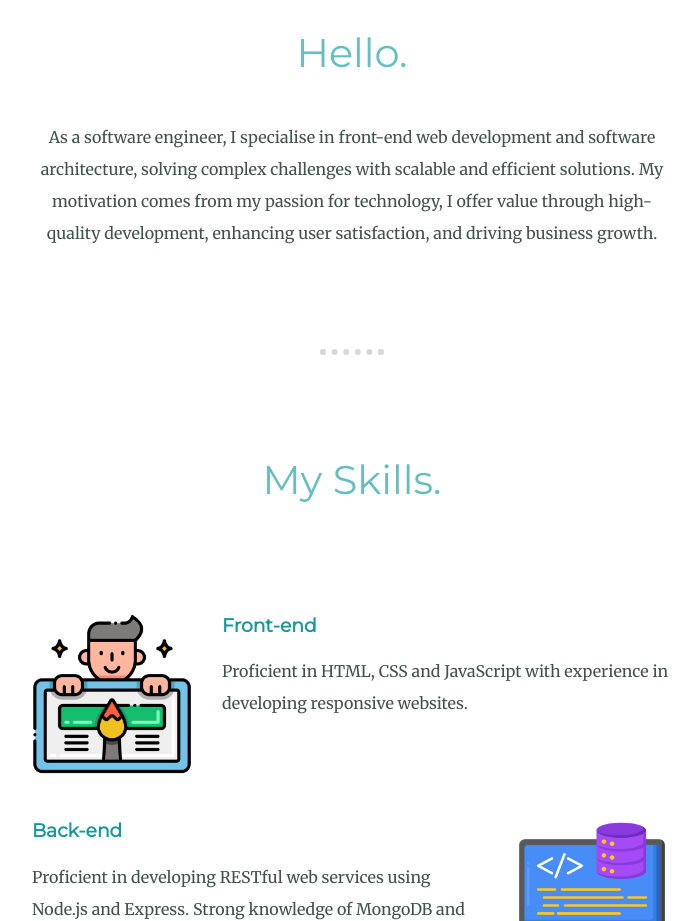
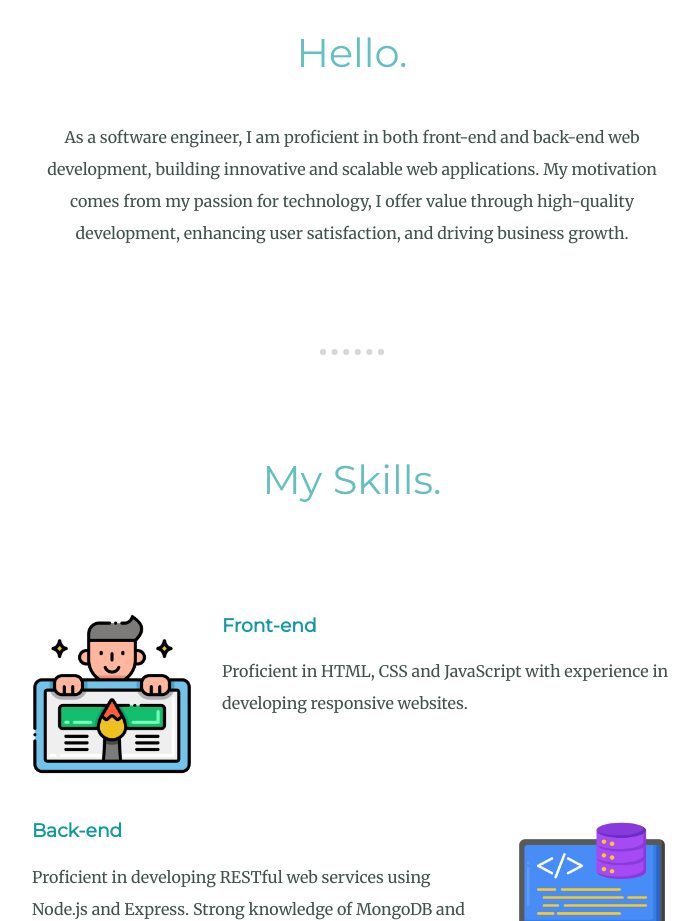
Before and after one commit to HASANALI117/Personal-Website, a plain HTML site: page index.html in a window 1280 px wide. Shown: the part 840-1761 px from the top of the page, without its empty margins (288-986 px from the left). Drawn offline with Linux system fonts and the light colour scheme.

Commit message:
edit intro

```diff
--- a/index.html
+++ b/index.html
@@ -38,11 +38,11 @@
       <div class="profile">
         <h2>Hello.</h2>
         <p class="intro">
-          As a software engineer, I specialise in front-end web development and
-          software architecture, solving complex challenges with scalable and
-          efficient solutions. My motivation comes from my passion for
-          technology, I offer value through high-quality development, enhancing
-          user satisfaction, and driving business growth.
+          As a software engineer, I am proficient in both front-end and back-end
+          web development, building innovative and scalable web applications. My
+          motivation comes from my passion for technology, I offer value through
+          high-quality development, enhancing user satisfaction, and driving
+          business growth.
         </p>
       </div>
       <hr />
```
